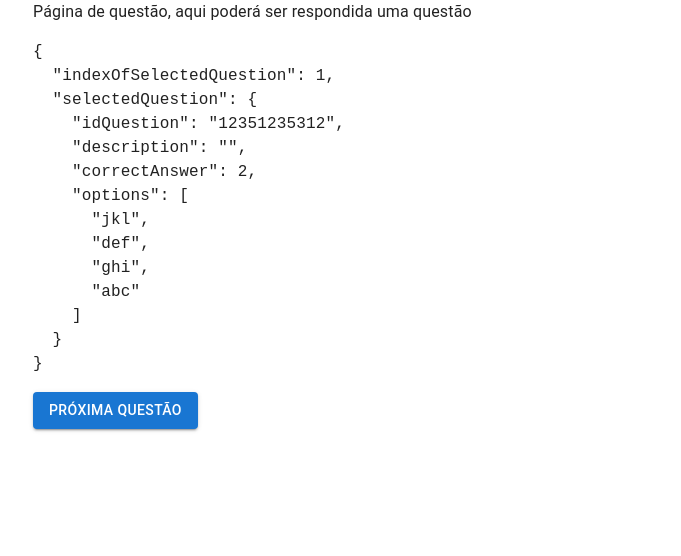
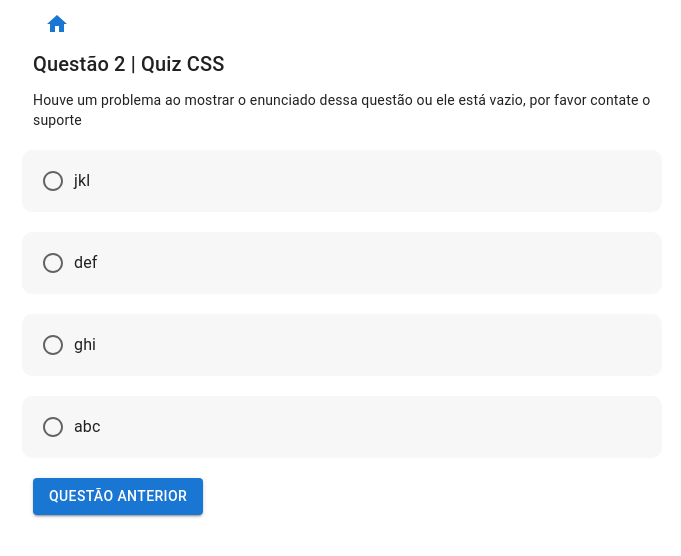
Before and after one commit to paulhenrique/rfendinterview, a React (Vite) app: page /questao/12351235312 in a window 1280 px wide. Shown: the top 556 px of the page, without its empty margins (287-968 px from the left). Built offline with nearby package versions, Linux system fonts and the light colour scheme.

Commit message:
Ajusta aplicação para transições entre questões

```diff
--- a/src/pages/NotFound/index.jsx
+++ b/src/pages/NotFound/index.jsx
@@ -1,6 +1,7 @@
 import { Box, Button, Typography } from "@mui/material";
 import NotFoundImage from "@/assets/not_found.svg";
 import { Link } from "react-router-dom";
+
 const NotFound = () => {
   return (
     <Box
@@ -30,4 +31,6 @@ const NotFound = () => {
   );
 };
 
+export const goToNotFound = () => <NotFound />;
+
 export default NotFound;
--- /dev/null
+++ b/src/pages/Question/components/EndButtons.jsx
@@ -0,0 +1,36 @@
+import { Box, Button, Collapse } from "@mui/material";
+import { useSelector } from "react-redux";
+import { Link } from "react-router-dom";
+
+export const EndButtons = () => {
+  const { currentQuestionIndex, questions } = useSelector(
+    (state) => state.quiz
+  );
+  const left = currentQuestionIndex - 1;
+  const right = currentQuestionIndex + 1;
+  const previousQuestion = questions[left]?.idQuestion;
+  const nextQuestion = questions[right]?.idQuestion;
+
+  return (
+    <Box display="flex" justifyContent="space-between">
+      <Collapse in={Boolean(previousQuestion)}>
+        <Button
+          component={Link}
+          to={`/questao/${previousQuestion}`}
+          variant="contained"
+        >
+          Questão anterior
+        </Button>
+      </Collapse>
+      <Collapse in={Boolean(nextQuestion)}>
+        <Button
+          component={Link}
+          to={`/questao/${nextQuestion}`}
+          variant="contained"
+        >
+          Próxima Questão
+        </Button>
+      </Collapse>
+    </Box>
+  );
+};
--- /dev/null
+++ b/src/pages/Question/hooks/useQuestionStoreHandler.js
@@ -0,0 +1,47 @@
+import { useEffect } from "react";
+import { useDispatch, useSelector } from "react-redux";
+import { useParams } from "react-router-dom";
+import {
+  getSelectedQuizByQuestionId,
+  getSelectedQuestion,
+} from "@/db/services";
+import { setQuiz } from "@/store/features/quiz";
+import { registerQuizAnswer } from "../../../store/features/user";
+
+const useQuestionStoreHandler = () => {
+  const { id } = useParams();
+  const dispatch = useDispatch();
+  const { currentQuestion, id: idQuiz } = useSelector((state) => state.quiz);
+
+  const setQuizBasedOnQuestionId = () => {
+    const selectedQuiz = getSelectedQuizByQuestionId(id);
+    const [currentQuestion, currentQuestionIndex] = getSelectedQuestion(
+      selectedQuiz,
+      id
+    );
+    dispatch(
+      setQuiz({ ...selectedQuiz, currentQuestionIndex, currentQuestion })
+    );
+  };
+
+  useEffect(() => {
+    setQuizBasedOnQuestionId();
+  }, [id]);
+
+  const handleUpdateQuestionAnswer = (answer) => {
+    console.log(answer, currentQuestion);
+    dispatch(
+      registerQuizAnswer({
+        idQuiz,
+        idQuestion: currentQuestion.idQuestion,
+        answer,
+      })
+    );
+  };
+
+  return {
+    handleUpdateQuestionAnswer,
+  };
+};
+
+export default useQuestionStoreHandler;
--- a/src/pages/Question/index.jsx
+++ b/src/pages/Question/index.jsx
@@ -1,56 +1,104 @@
-import { Button, Typography } from "@mui/material";
+import {
+  Box,
+  Collapse,
+  FormControlLabel,
+  Radio,
+  RadioGroup,
+  Typography,
+} from "@mui/material";
 import React from "react";
-import { Link, useParams } from "react-router-dom";
-import QuizzesDB from "@/db/Quizzes.json";
-import NotFound from "@/pages/NotFound";
+import { goToNotFound } from "@/pages/NotFound";
+import useQuestionStoreHandler from "./hooks/useQuestionStoreHandler";
+import { EndButtons } from "./components/EndButtons";
+import { useSelector } from "react-redux";
+import { TransitionGroup } from "react-transition-group";
+const helpText =
+  "Houve um problema ao mostrar o enunciado dessa questão ou ele está vazio, por favor contate o suporte";
 
 const Question = () => {
-  const { id } = useParams();
-  const { Quizzes } = QuizzesDB;
-  const selectedQuiz = Quizzes?.find(({ questions }) =>
-    questions.find((question) => question.idQuestion === id)
-  );
+  const {
+    currentQuestion,
+    currentQuestionIndex,
+    title: quizTitle,
+    id,
+  } = useSelector((state) => state.quiz);
 
-  const goToNotFound = () => <NotFound />;
+  const { realizedQuizes } = useSelector((state) => state.user);
 
-  if (!id || !selectedQuiz) {
+  const { handleUpdateQuestionAnswer } = useQuestionStoreHandler();
+
+  if (!currentQuestion) {
     return goToNotFound();
   }
 
-  const selectedQuestion = selectedQuiz?.questions.find(
-    (question) => question.idQuestion === id
-  );
+  const handleChangeSelectedOption = ({ target: { value } }) => {
+    handleUpdateQuestionAnswer(value);
+  };
 
-  const indexOfSelectedQuestion = selectedQuiz.questions.findIndex(
-    (question) => question.idQuestion === id
-  );
+  const getQuestionValue = () => {
+    const quizRealized = realizedQuizes?.find((quiz) => quiz.idQuiz === id);
+    if (!quizRealized) {
+      return null;
+    }
+    const questionRealized = quizRealized.answers.find(
+      (question) => question.idQuestion === currentQuestion.idQuestion
+    );
+    if (!questionRealized) {
+      return null;
+    }
+    return questionRealized.answer;
+  };
 
-  // TODO: verificar que quando for a última posição do array, o próximo deve enviar para a posição 0 (o inverso acontece quando for o botão de voltar)
-  const nextQuestionId =
-    selectedQuiz.questions[indexOfSelectedQuestion + 1]?.idQuestion;
+  const questionAlternativeStyle = (selected) => ({
+    my: "10px",
+    backgroundColor: selected ? "#f7f7bb" : "#f7f7f7",
+    borderRadius: "10px",
+    py: "10px",
+    pl: "10px",
+    transition: "all 0.2s ease-in-out",
+    "&:hover": {
+      backgroundColor: "#f7f7bb",
+    },
+    flex: "1",
+    width: "100%",
+  });
 
-  if (!selectedQuestion) {
-    return goToNotFound();
-  }
+  const questionAnswerValue = getQuestionValue();
 
   return (
-    <Typography>
-      <div>Página de questão, aqui poderá ser respondida uma questão</div>
-      <pre>
-        {JSON.stringify(
-          { indexOfSelectedQuestion, nextQuestionId, selectedQuestion },
-          null,
-          2
-        )}
-      </pre>
-      <Button
-        component={Link}
-        to={`/questao/${nextQuestionId}`}
-        variant="contained"
-      >
-        Próxima Questão
-      </Button>
-    </Typography>
+    <Box display="flex" flexDirection="column" gap="10px">
+      <Typography element="h2" variant="h6">
+        Questão {currentQuestionIndex + 1} | Quiz {quizTitle}
+      </Typography>
+      <Typography element="p" variant="body2">
+        {currentQuestion?.description || helpText}
+      </Typography>
+
+      <Box>
+        <RadioGroup
+          value={questionAnswerValue}
+          onChange={handleChangeSelectedOption}
+        >
+          <TransitionGroup>
+            {currentQuestion?.options.map((option, index) => (
+              <Collapse key={option + index}>
+                <FormControlLabel
+                  sx={questionAlternativeStyle(
+                    questionAnswerValue
+                      ? +questionAnswerValue === +index
+                      : false
+                  )}
+                  value={index}
+                  control={<Radio />}
+                  label={option}
+                />
+              </Collapse>
+            ))}
+          </TransitionGroup>
+        </RadioGroup>
+      </Box>
+      <EndButtons />
+    </Box>
   );
 };
 
--- a/src/router/index.jsx
+++ b/src/router/index.jsx
@@ -6,9 +6,10 @@ import { Home, Question, Score } from "@/pages";
  * O router faz o redirecionamento das páginas da aplicação
  * @returns
  */
-const Router = () => {
+const Router = ({ excedent }) => {
   return (
     <BrowserRouter>
+      {excedent}
       <Routes>
         <Route path="/questao/:id" element={<Question />} />
         <Route path="/score" element={<Score />} />
```
